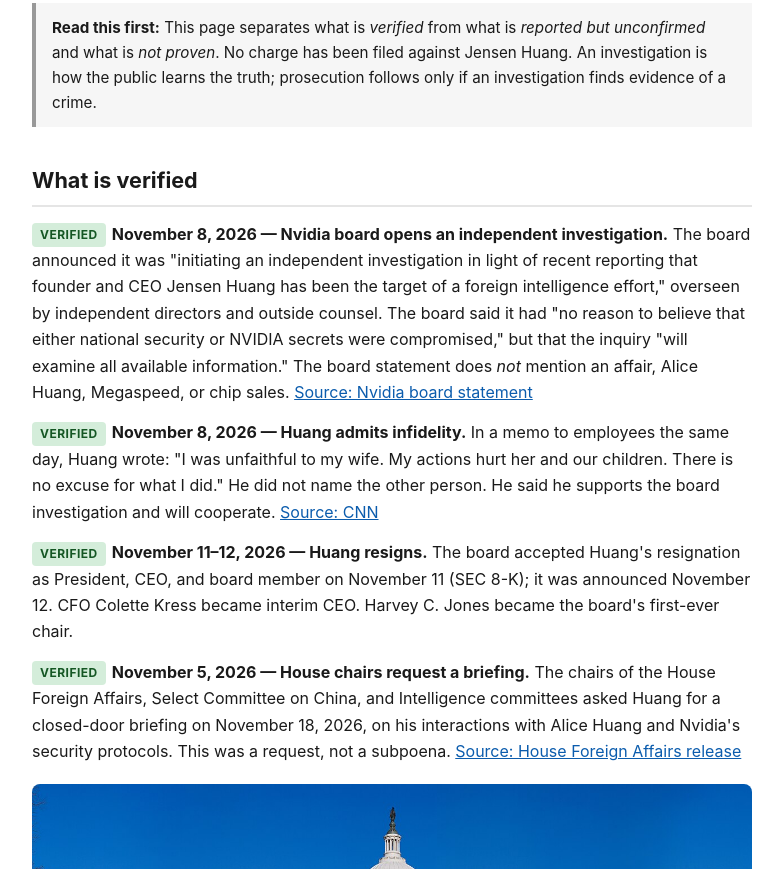
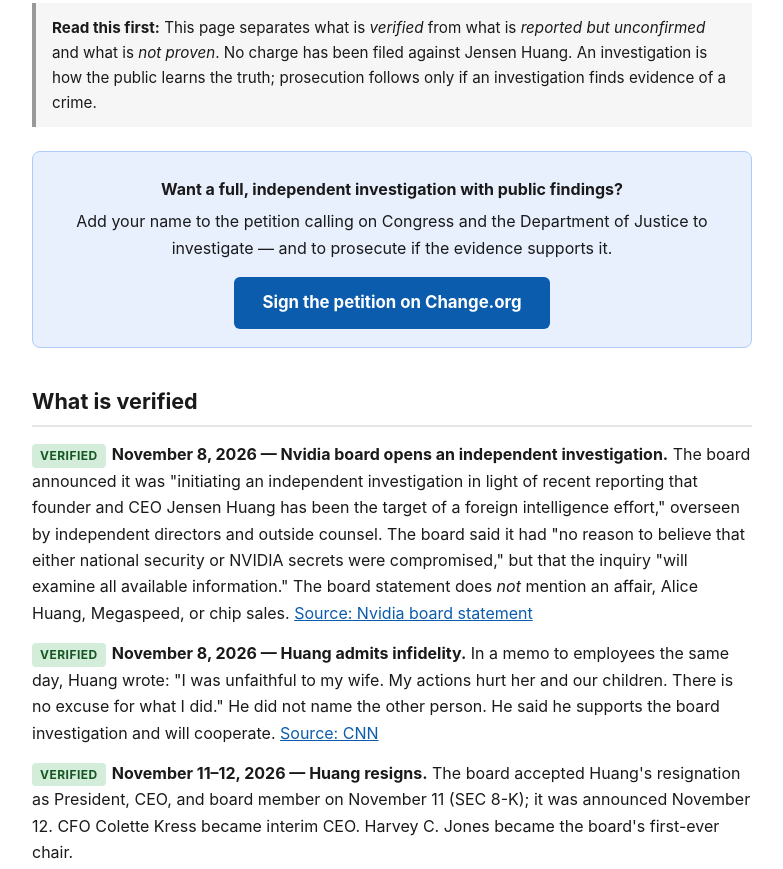
Before and after one commit to agk4444/prosecutejensen, a plain HTML site: page index.html in a window 1280 px wide. Shown: the part 1024-1893 px from the top of the page, without its empty margins (248-1031 px from the left). Drawn offline with Linux system fonts and the light colour scheme.

Commit message:
Add Change.org petition link (c.org/PgSd9TbBxf)
Prominent sign-the-petition callout near the top and a link in
the 'What we are asking for' section.

```diff
--- a/index.html
+++ b/index.html
@@ -30,6 +30,10 @@
   figure.hero img { max-width: 560px; margin: 0 auto; }
   figcaption { font-size: 0.82rem; color: #666; margin-top: 8px; line-height: 1.5; }
   figcaption a { color: #666; }
+  .petition { background: #e8f0fe; border: 1px solid #aecbfa; border-radius: 8px; padding: 18px 20px; margin: 24px 0; text-align: center; }
+  .petition p { margin: 6px 0; }
+  .petition .btn { display: inline-block; background: #0b5cad; color: #fff; font-weight: 700; font-size: 1.05rem; padding: 12px 28px; border-radius: 6px; text-decoration: none; margin-top: 10px; }
+  .petition .btn:hover { background: #084a8a; }
   footer { margin-top: 40px; padding-top: 16px; border-top: 1px solid #e5e5e5; font-size: 0.85rem; color: #666; }
   a { color: #0b5cad; }
 </style>
@@ -45,6 +49,12 @@
 </figure>
 
 <div class="note"><strong>Read this first:</strong> This page separates what is <em>verified</em> from what is <em>reported but unconfirmed</em> and what is <em>not proven</em>. No charge has been filed against Jensen Huang. An investigation is how the public learns the truth; prosecution follows only if an investigation finds evidence of a crime.</div>
+
+<div class="petition">
+<p><strong>Want a full, independent investigation with public findings?</strong></p>
+<p>Add your name to the petition calling on Congress and the Department of Justice to investigate — and to prosecute if the evidence supports it.</p>
+<a class="btn" href="https://c.org/PgSd9TbBxf">Sign the petition on Change.org</a>
+</div>
 
 <h2>What is verified</h2>
 
@@ -140,6 +150,7 @@
 <li>The <strong>House briefing of November 18, 2026</strong> to proceed, with a public summary afterward.</li>
 <li><strong>Prosecution if the evidence supports it</strong> — and a clear public statement if it does not.</li>
 </ul>
+<p><strong><a href="https://c.org/PgSd9TbBxf">Sign the petition on Change.org</a></strong> to add your name to these demands.</p>
 
 <footer>
 <p><strong>Sources.</strong> Nvidia board statement (Nov 8, 2026); Huang employee memo (Nov 8, 2026); CNN, Wall Street Journal, Reuters, TechCrunch, Bloomberg Law, AP, USA Today, Financial Times, New York Times (via secondary summaries where paywalled); House Foreign Affairs Committee release (Nov 5, 2026); DOJ Operation Gatekeeper (Dec 2025); Nvidia SEC filings (10-K FY2026, 10-Q Q2 FY2027). Full sourced research: <a href="https://www.socialnews.xyz/2026/11/12/the-sugar-daddy-is-gone-how-bad-is-jensen-huangs-resignation-for-ai/">SocialNews — "The Sugar Daddy Is Gone"</a>.</p>
```
